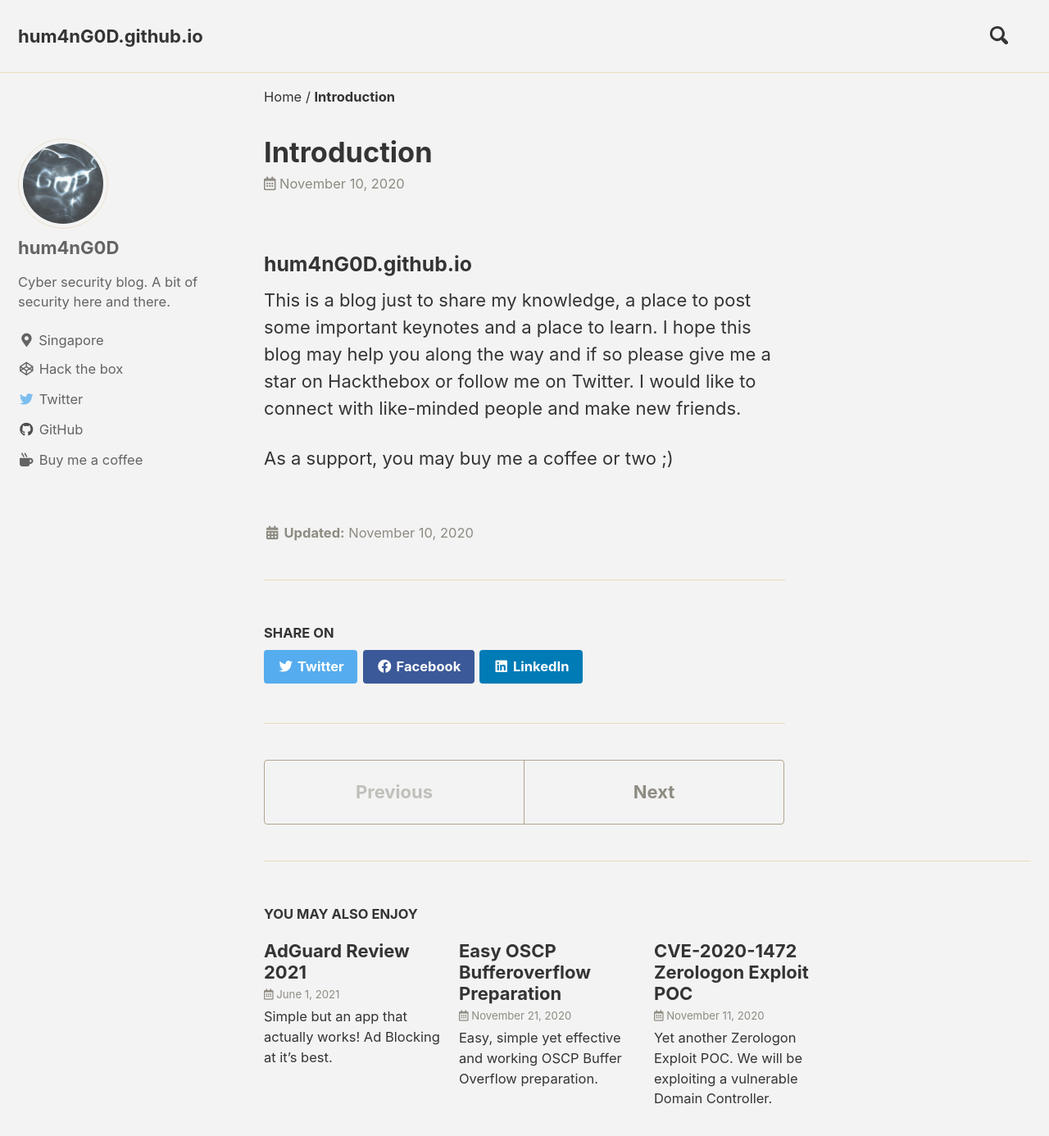
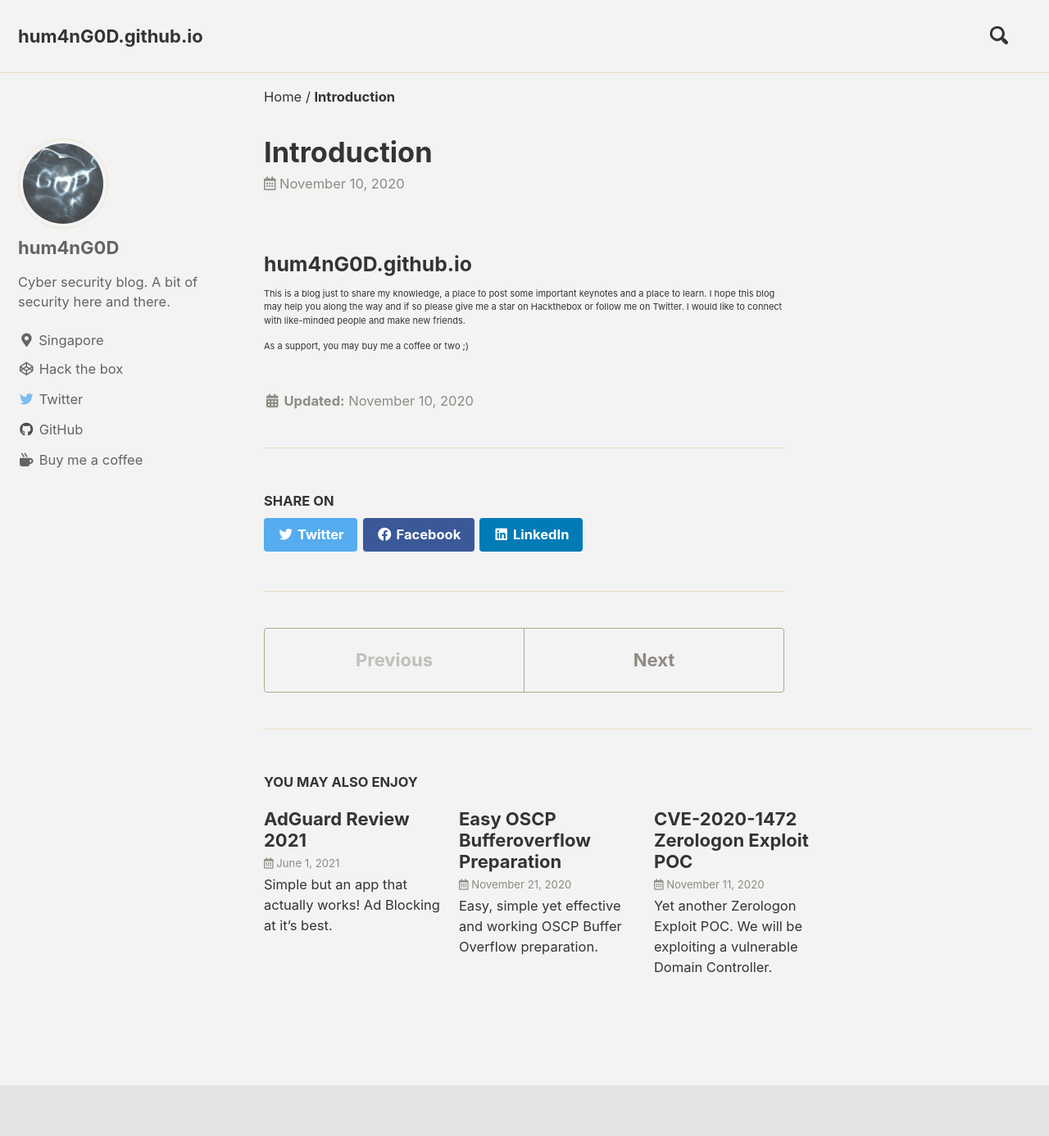
Before and after one commit to hum4nG0D/hum4nG0D.github.io, a Jekyll site: the page built from _posts/2020-11-10-Introduction.md, in a window 1280 px wide and 1400 px high. Shown: the top 1386 px of the window at 82% size. Built offline with Jekyll 4.4.1, drawn with Linux system fonts in a browser that asks for light colours; cached includes are drawn as plain includes.

Commit message:
Update _page.scss

```diff
--- a/_sass/minimal-mistakes/_page.scss
+++ b/_sass/minimal-mistakes/_page.scss
@@ -108,7 +108,7 @@
   p,
   li,
   dl {
-    font-size: 1em;
+    font-size: .5em;
   }
 
   /* paragraph indents */
@@ -152,7 +152,7 @@
 
   /* blockquote citations */
   blockquote + .small {
-    margin-top: -1.5em;
+    margin-top: -1em;
     padding-left: 1.25rem;
   }
 }
```
